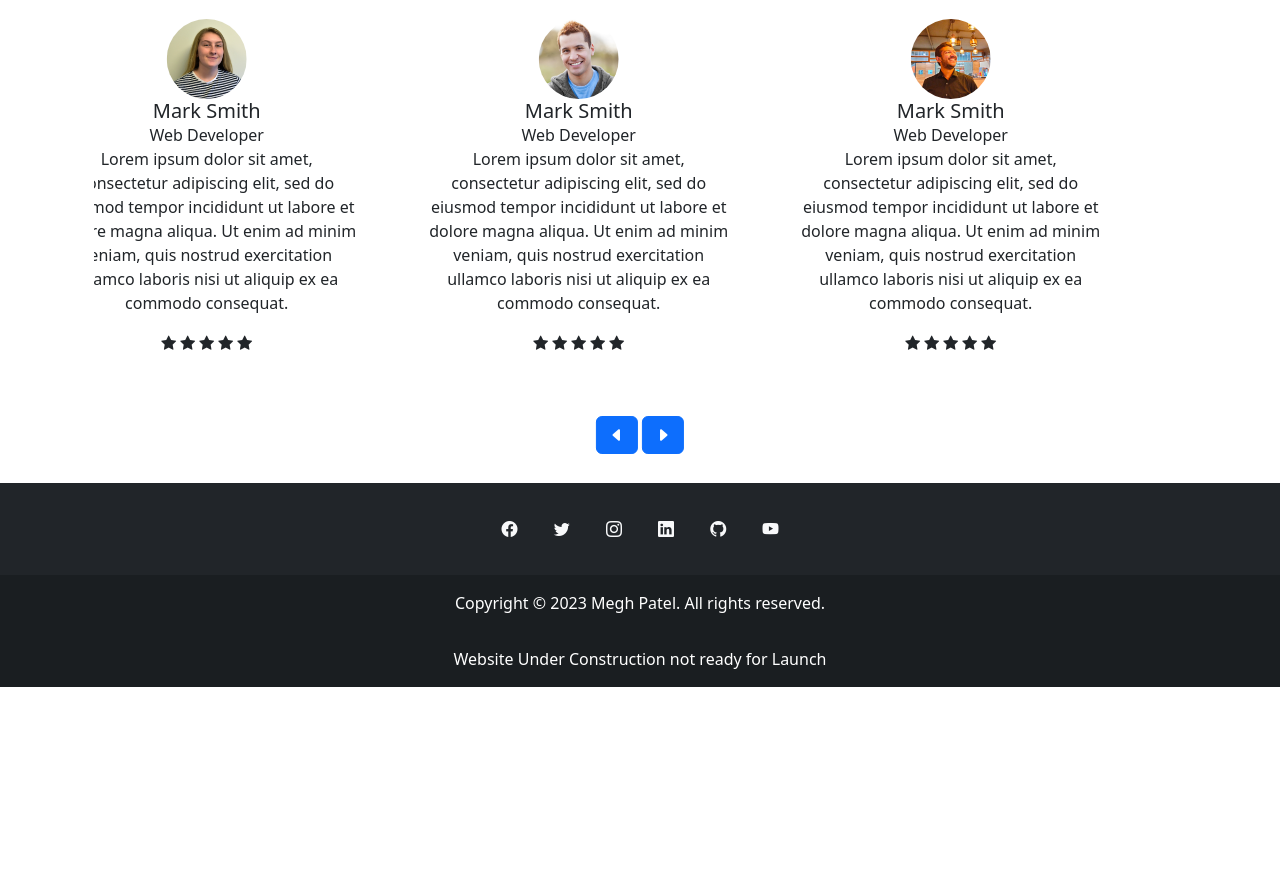
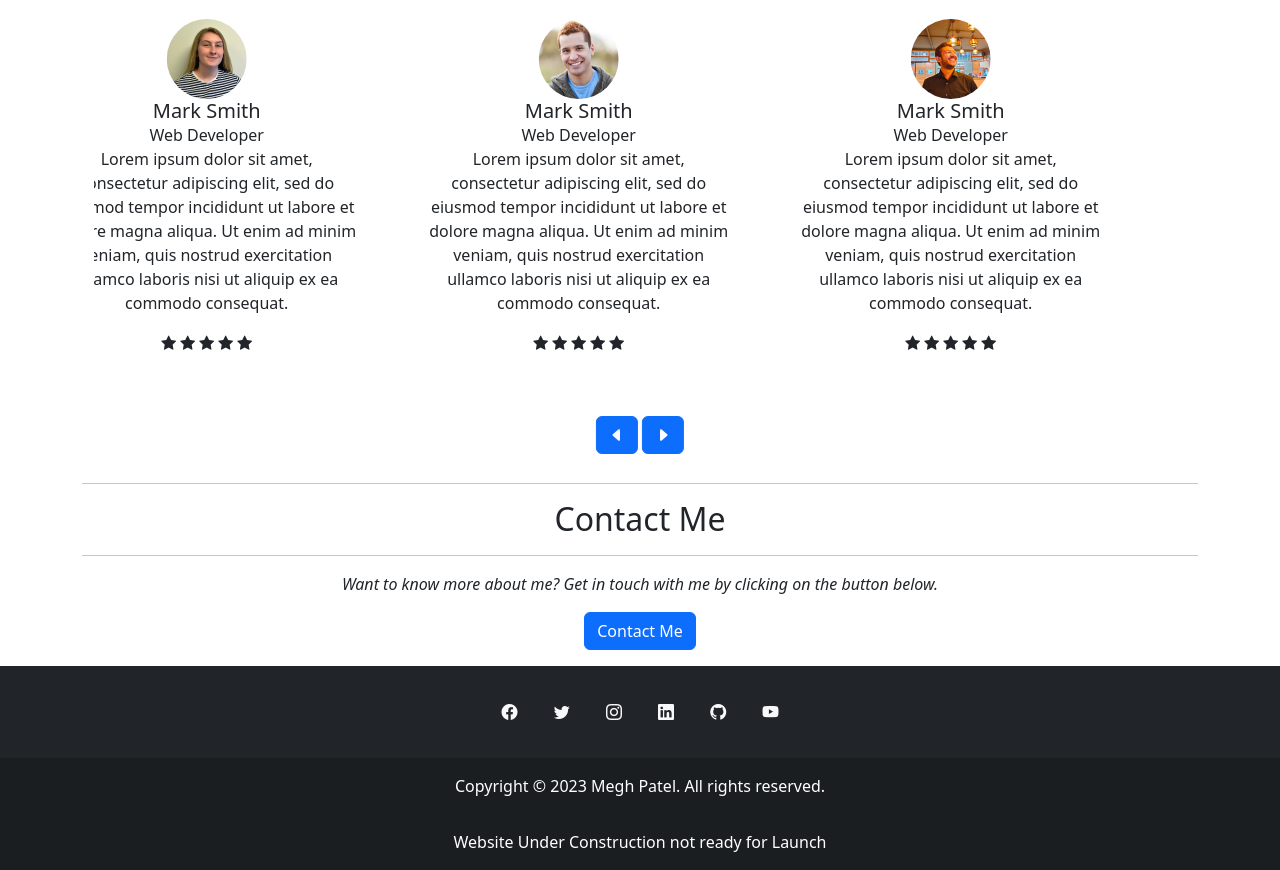
Before and after one commit to MeGH2711/meghthebaadal.com, a plain HTML site: page index.html in a window 1280 px wide. Shown: the part 1907-2777 px from the top of the page. Before the commit the page ends 2594 px from the top, so only its background shows below. Drawn offline with nearby package versions, Linux system fonts and the light colour scheme.

Commit message:
Added Contact me tab in navbar and page

```diff
--- a/index.html
+++ b/index.html
@@ -56,6 +56,9 @@
           </li>
           <li class="nav-item">
             <a class="nav-link" onclick="window.open('https://www.youtube.com/channel/UCGy8vwjgLsIl5c10_TAhGLA','_blank')">YouTube</a>
+          </li>
+          <li class="nav-item">
+            <a class="nav-link" href="contactme.html">Contact Me</a>
           </li>
         </ul>
       </div>
@@ -346,6 +349,22 @@
       </section>
     </div>
     <a id="back-to-top" href="#" class="btn btn-light btn-lg back-to-top" style="position: fixed; bottom: 25px; right: 25px;" role="button"><i class="bi bi-arrow-up"></i></a>
+    <!-- ======= Contact Me Section ======= -->
+    <section id="contactme" class="contactme">
+      <div class="container mb-3" data-aos="fade-up">
+        <div class="section-title">
+          <hr>
+          <h2 class="text-center mt-3">Contact Me</h2>
+          <hr>
+          <p class="text-center fst-italic">Want to know more about me? Get in touch with me by clicking on the button below.</p>
+        </div>
+        <div class="row text-center">
+          <div class="content">
+            <a class="btn btn-primary" href="#" role="button">Contact Me</a>
+          </div>
+        </div>
+      </div>
+    </section>
     <!--Footer-->
     <footer class="bg-dark text-center text-white">
       <div class="container p-4 pb-0">
```
